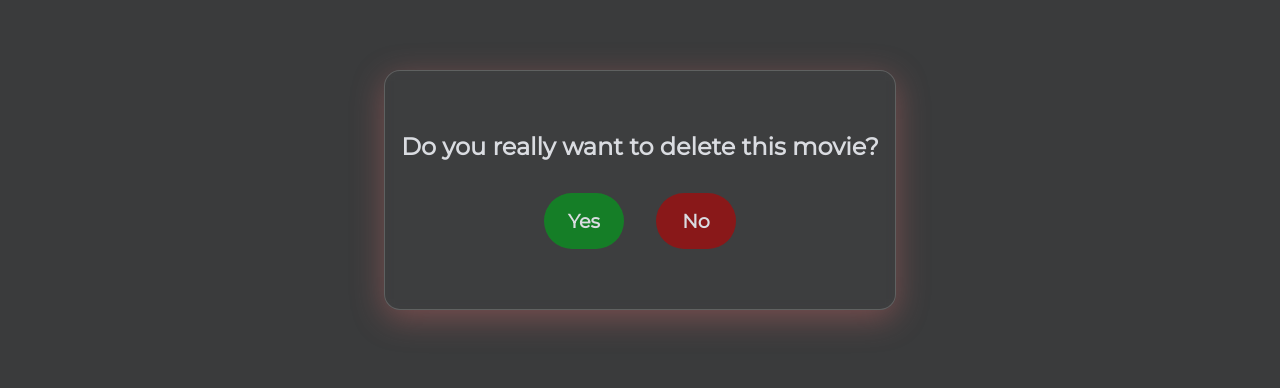
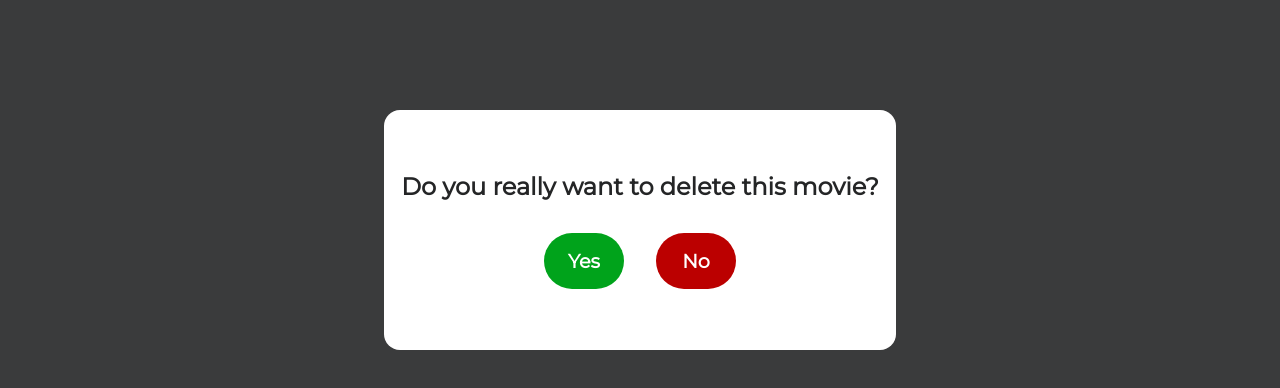
Before and after one commit to LeopoldoLira/movienies-frontend, a React (Create React App) app: page /admin/movie/delete/1 in a window 1280 px wide. Shown: the part 210-598 px from the top of the page. Built offline with nearby package versions, Linux system fonts and the light colour scheme; no server answers.

Commit message:
Fixing styles for alert of deleting movies.

```diff
--- a/src/AdminDeleteMovie/AdminDeleteMovie.css
+++ b/src/AdminDeleteMovie/AdminDeleteMovie.css
@@ -4,7 +4,7 @@
     justify-content: center;
     position:fixed;
     width: 100%;
-    padding-top: 35vh;
+    padding-top: 40vh;
 
 }
 
@@ -17,14 +17,11 @@
     flex-direction: column;
     gap: 2rem;
     animation: appear ease 1s;
-    background: rgba(73, 72, 72, 0.25);
-    box-shadow: 0 8px 32px 0 rgba(230, 111, 111, 0.37);
-    backdrop-filter: blur( 5px );
-    -webkit-backdrop-filter: blur( 5px );
+    background: rgb(255, 255, 255);
     border-radius: 10px;
     border: 1px solid rgba( 255, 255, 255, 0.18 );
     border-radius: 1rem;
-    color: var(--text-color);
+    color: var(--bg);
 }
 
 
@@ -53,9 +50,9 @@
 
 #yes-button{
     padding: 1rem 1.5rem;
-    background-color: #00a31ba4;
+    background-color: #00a31b;
     border-radius: 5rem;
-    color: var(--text-color);
+    color: white;
     font-size: 1.2em;
     font-weight: 700;
     transition: transform 0.5s ease-in-out;
@@ -67,9 +64,9 @@
 #no-button{
     text-decoration: none;
     padding: 1rem 1.5rem;
-    background-color: #bb00009a;
+    background-color: #bb0000;
     border-radius: 5rem;
-    color: var(--text-color);
+    color: white;
     font-size: 1.2em;
     font-weight: 700;
     transition: transform 0.5s ease-in-out;
```
